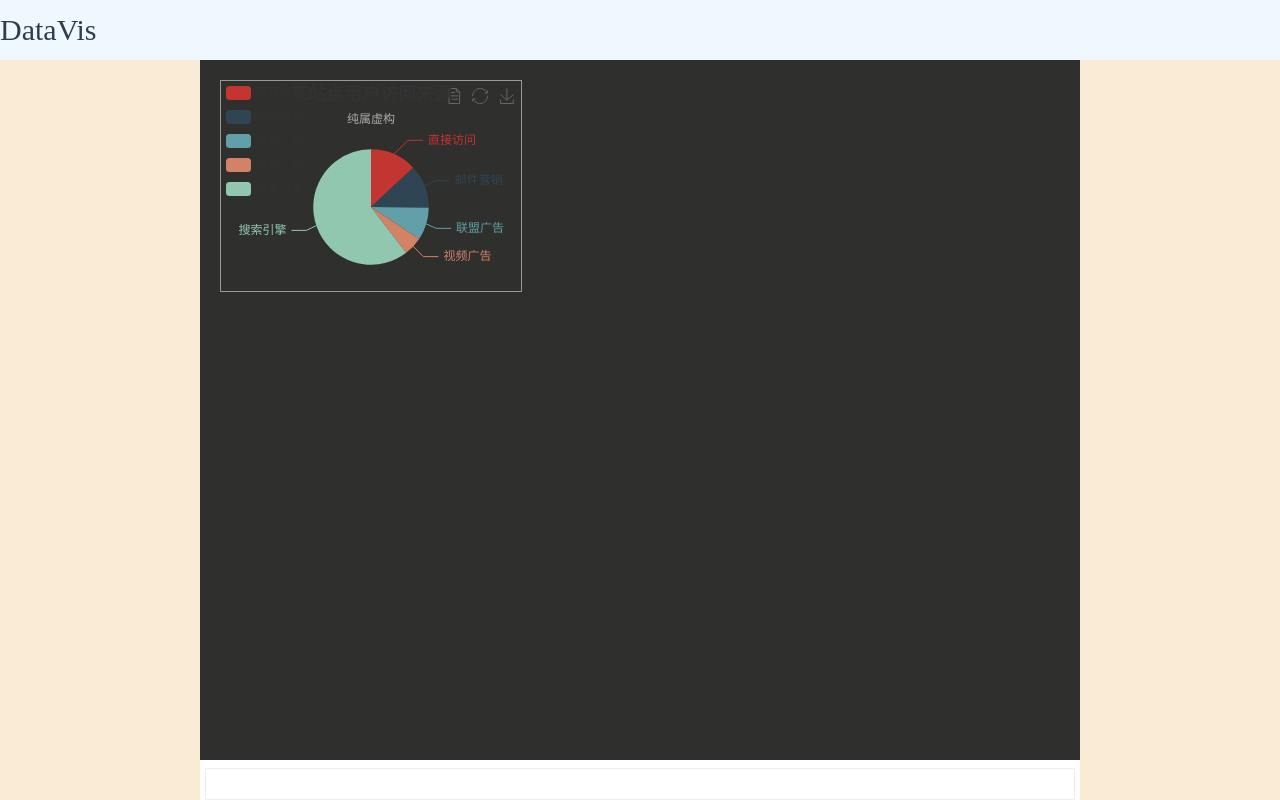
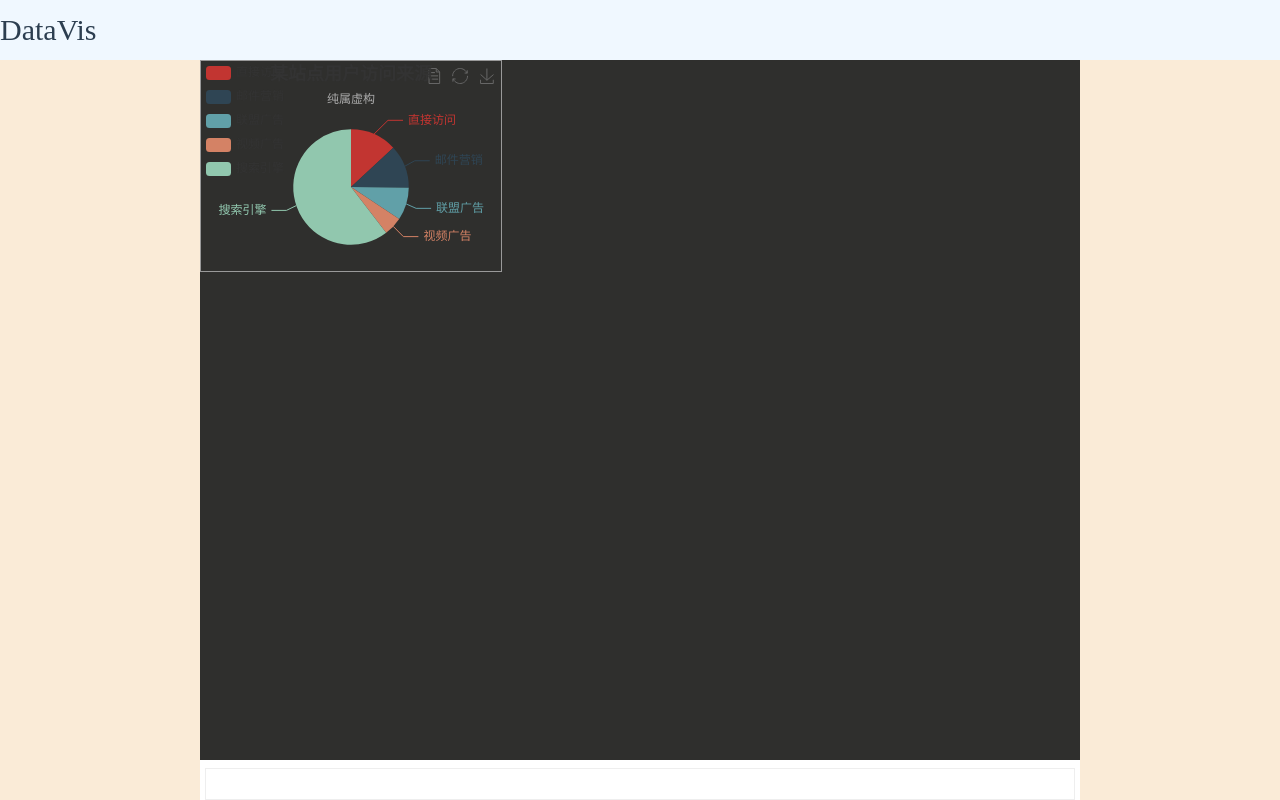
Before and after one commit to tinaTrista/DataVIS, a Vue app: page /#/ in a window 1280 px wide. Built offline with nearby package versions, Linux system fonts and the light colour scheme.

Commit message:
拉伸div 改变图表大小

```diff
--- a/src/components/middlePart.vue
+++ b/src/components/middlePart.vue
@@ -1,17 +1,17 @@
 <template>
 <div id='middle-part'>
-  <div ref='drag' class='drag'>
+  <div ref='drag' id='drag' style="width: 300px;height: 210px;">
     <div @mousedown='drag($event)' style="width:100%;height:100%;">
       <div id='bingtu' style="width:100%;height:100%;border:1px solid #999"></div>
     </div>
-    <div class='leftBar'></div>
-    <div class='topBar'></div>
-    <div class='rightBar'></div>
-    <div class='bottomBar'></div>
-    <div class='leftTopBar'></div>
-    <div class='leftBottomBar'></div>
-    <div class='rightBottomBar'></div>
-    <div class='rightTopBar'></div>
+    <div class='leftBar' @mousedown="resize($event,'left')"></div>
+    <div class='topBar' @mousedown="resize($event,'top')"></div>
+    <div class='rightBar' @mousedown="resize($event,'right')"></div>
+    <div class='bottomBar' @mousedown="resize($event,'bottom')"></div>
+    <div class='leftTopBar' @mousedown="resize($event,'LT')"></div>
+    <div class='leftBottomBar' @mousedown="resize($event,'LB')"></div>
+    <div class='rightBottomBar' @mousedown="resize($event,'RB')"></div>
+    <div class='rightTopBar' @mousedown="resize($event,'RT')"></div>
   </div>
 </div>
 </template>
@@ -21,38 +21,8 @@ export default {
   name: 'middlePart',
   data() {
     return {
-      chart: null
-    }
-  },
-  mounted() {
-    this.init()
-  },
-  methods: {
-    // 移动元素位置
-    drag(ev){
-      var oevent = ev || window.event;
-      // 获取事件对象
-      var handleObject = this.$refs.drag;
-      // 当前鼠标的位置 - 当前元素的位置
-      // 计算当前鼠标和元素之间位置的偏移量，让移动后的元素以鼠标按下时的位置为坐标。（默认以元素左上点为坐标）
-　　　 var distanceX = oevent.clientX - handleObject.offsetLeft;
-　　　 var distanceY = oevent.clientY - handleObject.offsetTop;
-
-      // 绑定鼠标的移动事件，因为光标在DIV元素外面也要有效果，所以要用doucment的事件，而不用DIV元素的事件
-　　　 document.onmousemove = function(ev){
-　　　　　　var oevent = ev || window.event;
-          // 计算元素的位置
-　　　　　　handleObject.style.left = oevent.clientX - distanceX + 'px';
-　　　　　　handleObject.style.top = oevent.clientY - distanceY + 'px';
-　　　　};
-       //当鼠标按键弹起时，解除元素移动，让元素停留在当前位置
-　　　　document.onmouseup = function(){
-　　　　　　document.onmousemove = null;
-　　　　　　document.onmouseup = null;
-　　　　};
-    },
-    init() {
-      let option = {
+      chart: null,
+      option:{
         title: {
           text: '某站点用户访问来源',
           subtext: '纯属虚构',
@@ -125,9 +95,103 @@ export default {
             }
           ]
         }]
+      }
+    }
+  },
+  mounted() {
+    this.init(this);
+  },
+  methods: {
+    resize(ev, type) {
+      var that = this;
+      var e = ev || window.event
+      var x = e.clientX;
+      var y = e.clientY;
+      var oBox = this.$refs.drag;
+      var oBoxL = oBox.offsetLeft;
+      var oBoxT = oBox.offsetTop;
+      var oBoxW = oBox.offsetWidth;
+      var oBoxH = oBox.offsetHeight;
+      document.onmousemove = function(e) {
+        e = e || event;
+        var xx = e.clientX;
+        var yy = e.clientY;
+        if (type == 'left') {
+          console.log(oBoxL, oBoxW, oBox.style.left, x, xx)
+          oBox.style.width = oBoxW + x - xx + 'px'
+          oBox.style.left = xx - x + oBoxL + 'px';
+        } else if (type == 'right') {
+          oBox.style.width = oBoxW + xx - x + 'px'
+        }
+        if (type == 'top') {
+          oBox.style.height = oBoxH + y - yy + 'px';
+          oBox.style.top = yy - y + oBoxT + 'px';
+        } else if (type == 'bottom') {
+          oBox.style.height = oBoxH + yy - y + 'px';
+        }
+        if (type == 'LT') {
+          oBox.style.width = oBoxW + x - xx + 'px'
+          oBox.style.left = xx - x + oBoxL + 'px';
+          oBox.style.height = oBoxH + y - yy + 'px';
+          oBox.style.top = yy - y + oBoxT + 'px';
+        }
+        if (type == 'RT') {
+          oBox.style.width = oBoxW + xx - x + 'px'
+          oBox.style.height = oBoxH + y - yy + 'px'
+          oBox.style.top = yy - y + oBoxT + 'px';
+        }
+        if (type == 'RB') {
+          oBox.style.width = oBoxW + xx - x + 'px'
+          oBox.style.height = oBoxH + yy - y + 'px';
+        }
+        if (type == 'LB') {
+          oBox.style.width = oBoxW + x - xx + 'px'
+          oBox.style.left = xx - x + oBoxL + 'px';
+          oBox.style.height = oBoxH + yy - y + 'px';
+        }
+        return false;
+      }
+      document.onmouseup = function() {
+        document.onmousemove = null;
+        document.onmouseup = null;
+        that.chart.resize();
+      }
+      if (e.preventDefault) {
+        e.preventDefault();
+      }
+    },
+
+
+    // 移动元素位置
+    drag(ev) {
+      var oevent = ev || window.event
+      // 获取事件对象
+      var handleObject = this.$refs.drag
+      // 当前鼠标的位置 - 当前元素的位置
+      // 计算当前鼠标和元素之间位置的偏移量，让移动后的元素以鼠标按下时的位置为坐标。（默认以元素左上点为坐标）
+
+      var distanceX = oevent.clientX - handleObject.offsetLeft
+      var distanceY = oevent.clientY - handleObject.offsetTop
+
+      // 绑定鼠标的移动事件，因为光标在DIV元素外面也要有效果，所以要用doucment的事件，而不用DIV元素的事件
+
+      document.onmousemove = function(ev) {
+        var oevent = ev || window.event
+        // 计算元素的位置
+
+        handleObject.style.left = oevent.clientX - distanceX + 'px'
+        handleObject.style.top = oevent.clientY - distanceY + 'px'
       };
-      this.chart = $echarts.init(document.getElementById('bingtu'))
-      this.chart.setOption(option)
+      //当鼠标按键弹起时，解除元素移动，让元素停留在当前位置
+
+      document.onmouseup = function() {
+        document.onmousemove = null;
+        document.onmouseup = null;
+      };
+    },
+    init(_this) {
+      _this.chart = $echarts.init(document.getElementById('bingtu'))
+      _this.chart.setOption(_this.option)
     }
   }
 }
@@ -135,14 +199,9 @@ export default {
 
 <!-- Add "scoped" attribute to limit CSS to this component only -->
 <style scoped>
-.drag {
-  position:absolute;
-  width: 300px;
-  height: 210px;
-  border-radius: 5px;
-  margin: 20px;
+#drag {
+  position: absolute;
   cursor: move;
-  z-index: 2;
 }
 
 .leftBar,
@@ -154,8 +213,7 @@ export default {
 .rightTopBar,
 .rightBottomBar {
   position: absolute;
-  background-color: aliceblue;
-  opacity:0;
+  /*background-color: aliceblue;*/
 }
 
 .leftBar,
```
